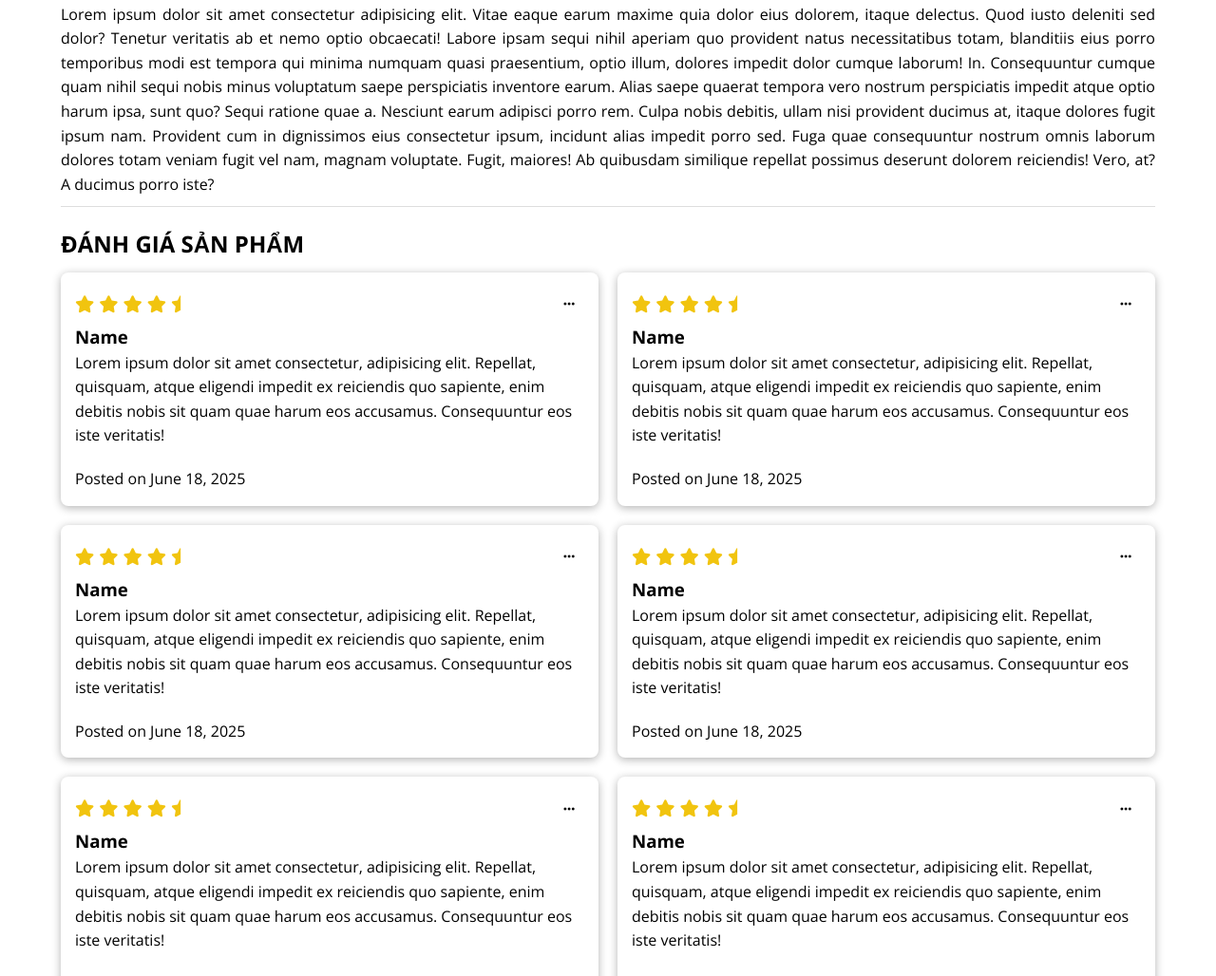
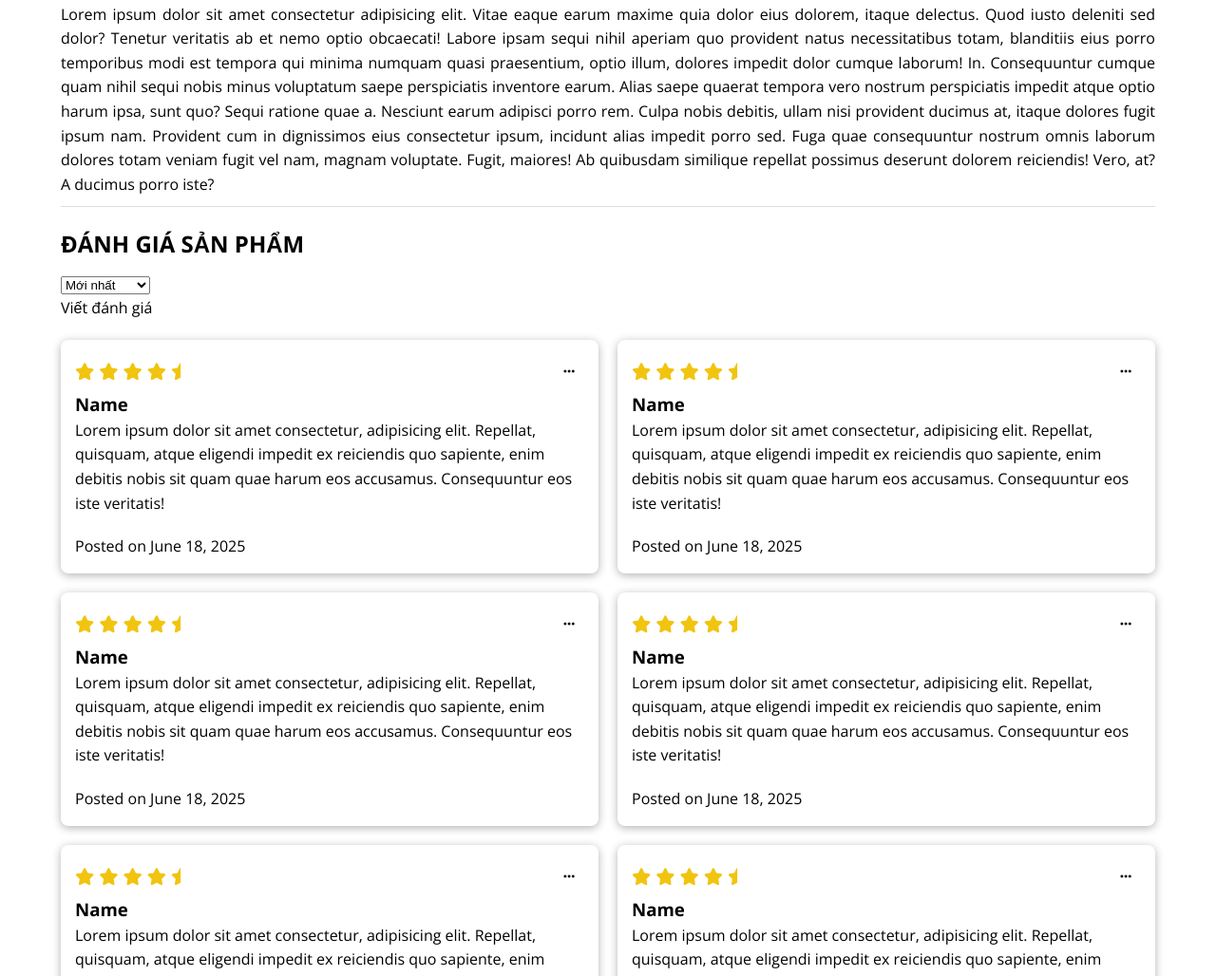
Before and after one commit to Sindy0711/LTWeb, a plain HTML site: page product-detail.html in a window 1280 px wide. Shown: the part 715-1743 px from the top of the page at 95% size. Drawn offline with nearby package versions, Linux system fonts and the light colour scheme.

Commit message:
update UI product-detail page

```diff
--- a/product-detail.html
+++ b/product-detail.html
@@ -137,7 +137,17 @@
 
         <div class="divider"></div>
         <div class="product-reviews">
-            <h2 class="title">Đánh giá sản phẩm</h2>
+            <div class="heading">
+                <h2 class="title">Đánh giá sản phẩm</h2>
+                <div class="option-group">
+                    <select class="sort">
+                        <option>Mới nhất</option>
+                        <option>Nổi bật nhất</option>
+
+                    </select>
+                    <div class="write-btn">Viết đánh giá</div>
+                </div>
+            </div>
             <div class="product-review-container">
                 <div class="testimonial">
                     <div class="heading">
```
